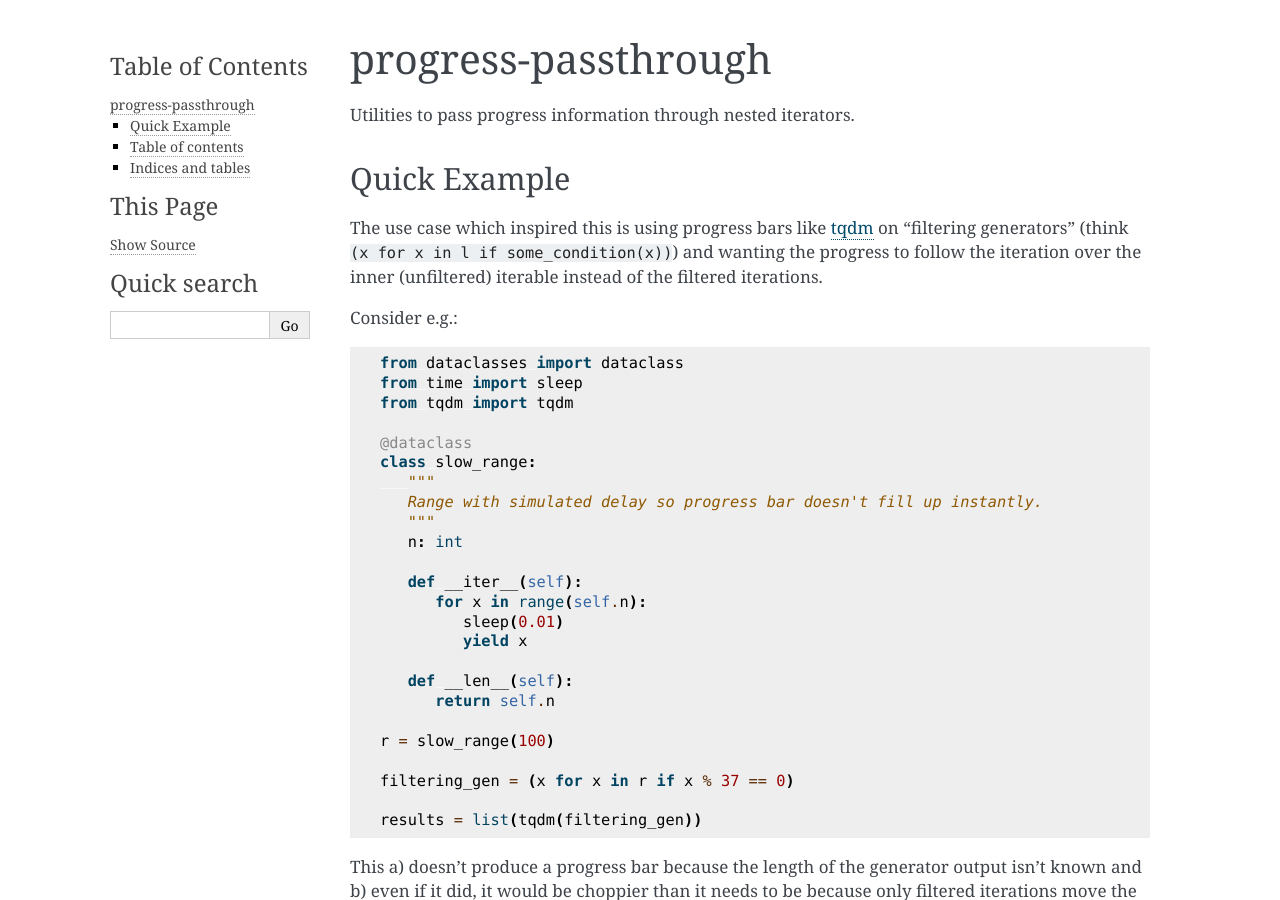
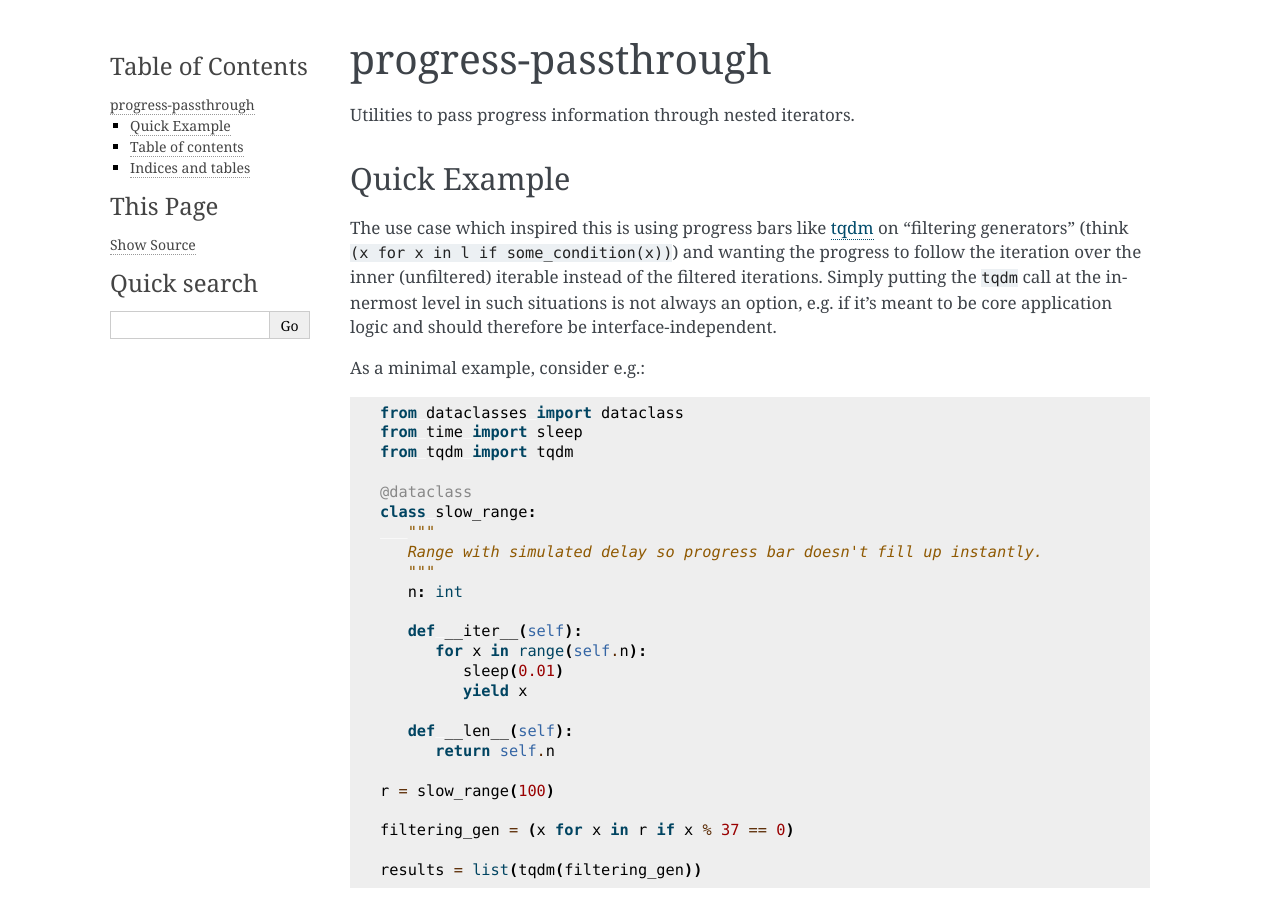
Before and after one commit to smheidrich/progress-passthrough, a Sphinx documentation site: the page built from doc/index.rst, in a window 1280 px wide and 900 px high. Built offline with Sphinx 7.4.7, drawn with Linux system fonts in a browser that asks for light colours.

```diff
--- a/doc/index.rst
+++ b/doc/index.rst
@@ -11,8 +11,11 @@ The use case which inspired this is using progress bars like
 for x in l if some_condition(x))``) and wanting the progress to follow the
 iteration over the inner (unfiltered) iterable instead of the filtered
 iterations.
+Simply putting the ``tqdm`` call at the innermost level in such situations is
+not always an option, e.g. if it's meant to be core application logic and
+should therefore be interface-independent.
 
-Consider e.g.:
+As a minimal example, consider e.g.:
 
 .. invisible-code-block: python
 
```
Also changed, not shown: README.md (+4 -1 lines).
